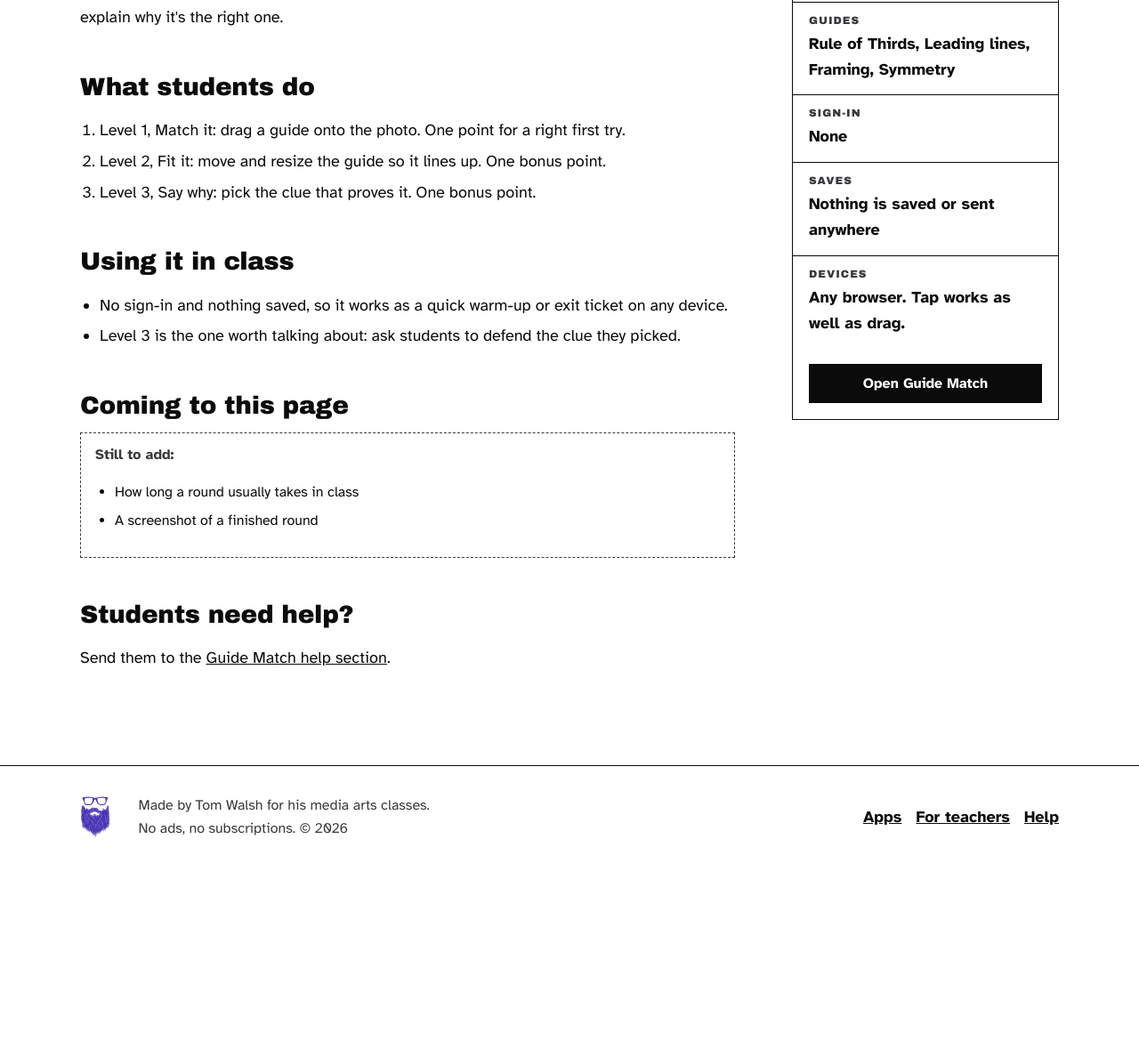
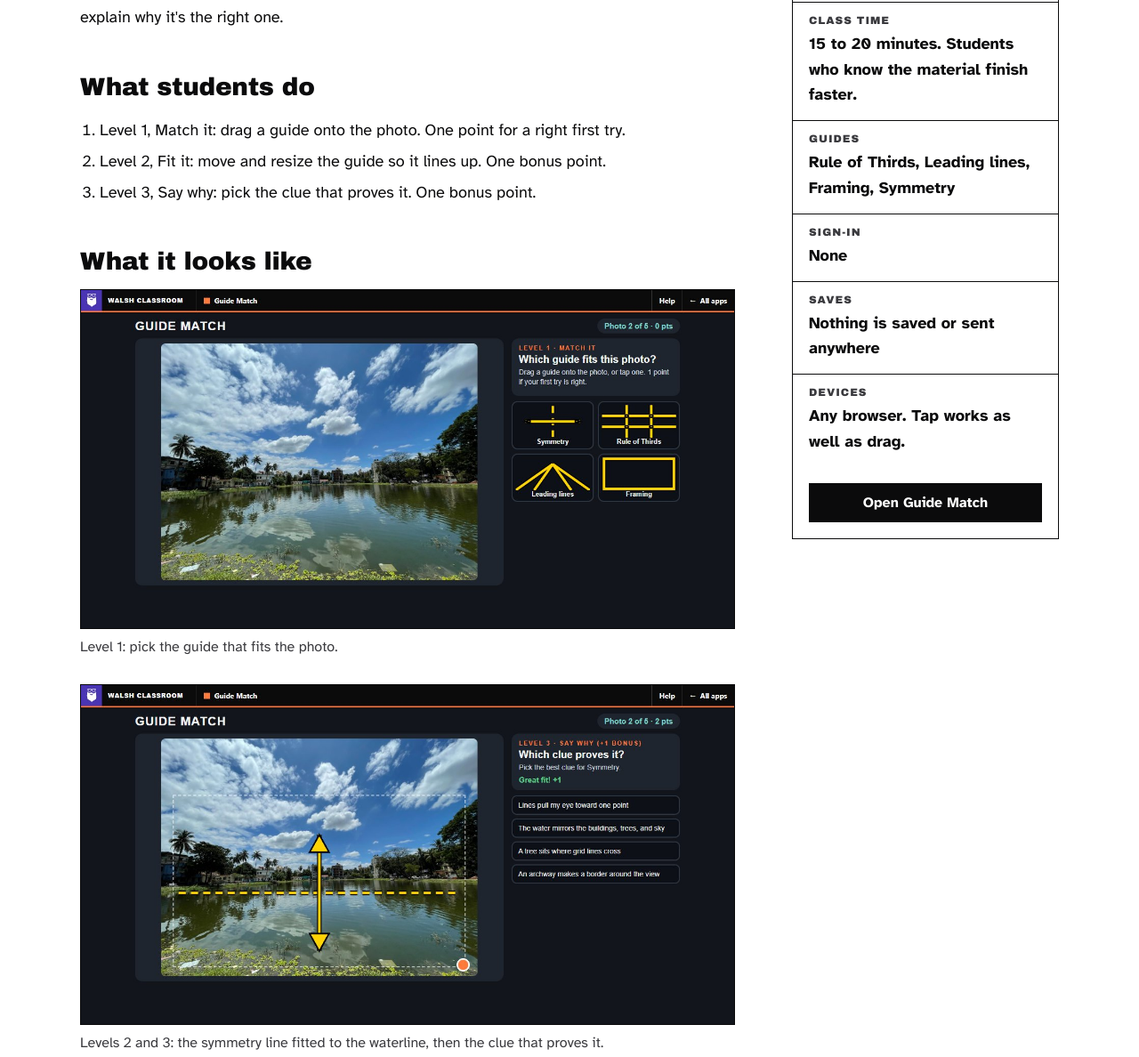
Before and after one commit to twalsh95/twalsh95.github.io, a plain HTML site: page teachers/guide-match/index.html in a window 1280 px wide. Shown: the part 610-1798 px from the top of the page at 89% size. Before the commit the page ends 1594 px from the top, so only its background shows below. Drawn offline with Linux system fonts and the light colour scheme; a web font is replaced by a local one.

Commit message:
Explainer screenshots and facts, help@ contact, Claymation shots help, Phase 2 teacher accounts and email plan
Co-Authored-By: Claude Opus 5.5 <noreply@anthropic.com>

```diff
--- a/apps.js
+++ b/apps.js
@@ -61,13 +61,13 @@ window.WC_APPS = [
       details: {
         "Best for": "Screenwriting, creative writing, pre-production",
         "Sign-in": "Email and password. Students make their own account.",
+        "Teacher account": "Ask for an invite code at help@walshclassroom.com",
         "Saves": "Automatically, to the student's account",
         "Devices": "Any modern browser. Chromebooks are fine."
       },
       todo: [
         "Screenshots of the Writing Desk and the beat board",
-        "A sample lesson or assignment that uses it",
-        "How a teacher gets a teacher account today (invite code from Tom)"
+        "One sample lesson or assignment that uses it"
       ]
     },
     help: {
@@ -110,14 +110,15 @@ window.WC_APPS = [
       ],
       details: {
         "Best for": "Photography, composition, visual literacy",
+        "Class time": "15 to 20 minutes. Students who know the material finish faster.",
         "Guides": "Rule of Thirds, Leading lines, Framing, Symmetry",
         "Sign-in": "None",
         "Saves": "Nothing is saved or sent anywhere",
         "Devices": "Any browser. Tap works as well as drag."
       },
-      todo: [
-        "How long a round usually takes in class",
-        "A screenshot of a finished round"
+      shots: [
+        { src: "/assets/shots/guide-match-1.jpg", h: 664, alt: "Guide Match, level 1: a lake photo beside four guide tiles: Leading lines, Symmetry, Rule of Thirds and Framing.", caption: "Level 1: pick the guide that fits the photo." },
+        { src: "/assets/shots/guide-match-2.jpg", h: 664, alt: "Guide Match, levels 2 and 3: a symmetry line sits on the lake's waterline, with four clues to choose from.", caption: "Levels 2 and 3: the symmetry line fitted to the waterline, then the clue that proves it." }
       ]
     },
     help: {
@@ -152,6 +153,7 @@ window.WC_APPS = [
         "Pose a clay puppet with Bend, Twist, Move, Lift, and Squash, in small increments.",
         "Frame the shot through a locked shot camera, using real camera moves: pan and tilt, truck and pedestal, dolly, and zoom with a lens readout.",
         "Capture a frame, adjust the pose, capture again. Onion skin shows the last one or three frames as ghosts.",
+        "Change the angle with + New Shot. Each shot is its own camera setup, and it picks up where the last shot left off, so students practice cutting between angles.",
         "Play the sequence back at a chosen frame rate, then export the frames for editing in Premiere."
       ],
       classroom: [
@@ -165,10 +167,13 @@ window.WC_APPS = [
         "Status": "Early test build. Tutorial levels are in development.",
         "Devices": "A laptop with a mouse and keyboard. Chromebooks may need the site allowed by IT."
       },
+      shots: [
+        { src: "/assets/shots/claymation-1.jpg", alt: "Virtual Claymation Studio in Studio View: a clay kid on a stage, the tool bar on top, the shot camera's preview at right, and the Shots row with + New Shot at the bottom.", caption: "Studio View: pose the puppet. The panel at right shows what the shot camera will capture." },
+        { src: "/assets/shots/claymation-2.jpg", alt: "Virtual Claymation Studio in Camera View: the clay kid seen through the shot camera, with Capture Frame, playback and onion skin controls.", caption: "Camera View: look through the shot camera, then Capture Frame." }
+      ],
       todo: [
-        "Screenshots of posing and the shot camera",
         "The tutorial levels, once they're built",
-        "Unit materials: vocabulary, rubric, and standards"
+        "Unit materials (vocabulary, rubric, standards). They'll go on this page once they're made."
       ]
     },
     help: {
@@ -177,6 +182,7 @@ window.WC_APPS = [
         "Pick a tool (Bend, Twist, Move, Lift, or Squash), then click a part of the puppet and drag to pose it.",
         "Switch to Camera View to see exactly what the shot camera will capture.",
         "Press Capture Frame (or the space bar) to save a frame, make a small change, and capture again.",
+        "Want a new camera angle? Click + New Shot in the Shots row at the bottom. The new shot picks up exactly where the last one left off, so the action carries across the cut.",
         "Press Play to watch your animation."
       ],
       faq: [
--- a/assets/pages.js
+++ b/assets/pages.js
@@ -31,6 +31,10 @@
       '<section class="section"><div class="wrap layout"><div class="prose">' +
       "<h2>What it is</h2><p>" + esc(ab.summary) + "</p>" +
       (ab.students ? "<h2>What students do</h2>" + list(ab.students, "ol") : "") +
+      (ab.shots && ab.shots.length ? "<h2>What it looks like</h2>" + ab.shots.map(function (s) {
+        return '<figure class="shot"><img src="' + esc(s.src) + '" alt="' + esc(s.alt) + '" loading="lazy" width="1280" height="' + esc(s.h || 760) + '">' +
+          (s.caption ? "<figcaption>" + esc(s.caption) + "</figcaption>" : "") + "</figure>";
+      }).join("") : "") +
       (ab.classroom ? "<h2>Using it in class</h2>" + list(ab.classroom, "ul") : "") +
       (ab.todo && ab.todo.length ? "<h2>Coming to this page</h2>" + todo(ab.todo) : "") +
       '<h2>Students need help?</h2><p>Send them to the <a href="/help/#' + esc(a.id) + '">' + esc(a.name) + " help section</a>.</p>" +
--- a/assets/wc.css
+++ b/assets/wc.css
@@ -206,6 +206,9 @@ h1, h2, h3 { margin: 0; }
 .facts .open { padding: 18px; }
 .facts .open .btn { width: 100%; }
 .todo { border: 1.5px dashed var(--ink-2); padding: 12px 16px; color: var(--ink-2); font-size: 16px; }
+.shot { margin: 0 0 28px; }
+.shot img { display: block; width: 100%; height: auto; border: var(--line); }
+.shot figcaption { margin-top: 8px; font-size: 16px; color: var(--ink-2); }
 details.faq { border: var(--line); background: var(--page); }
 details.faq + details.faq { border-top: 0; }
 details.faq summary { cursor: pointer; padding: 16px 20px; font-weight: 700; list-style: none; display: flex; justify-content: space-between; gap: 16px; }
```
Also changed, not shown: teachers/index.html (+2 -1 lines), assets/shots/claymation-1.jpg (added), assets/shots/claymation-2.jpg (added), assets/shots/guide-match-1.jpg (added), assets/shots/guide-match-2.jpg (added), 1 other file.
